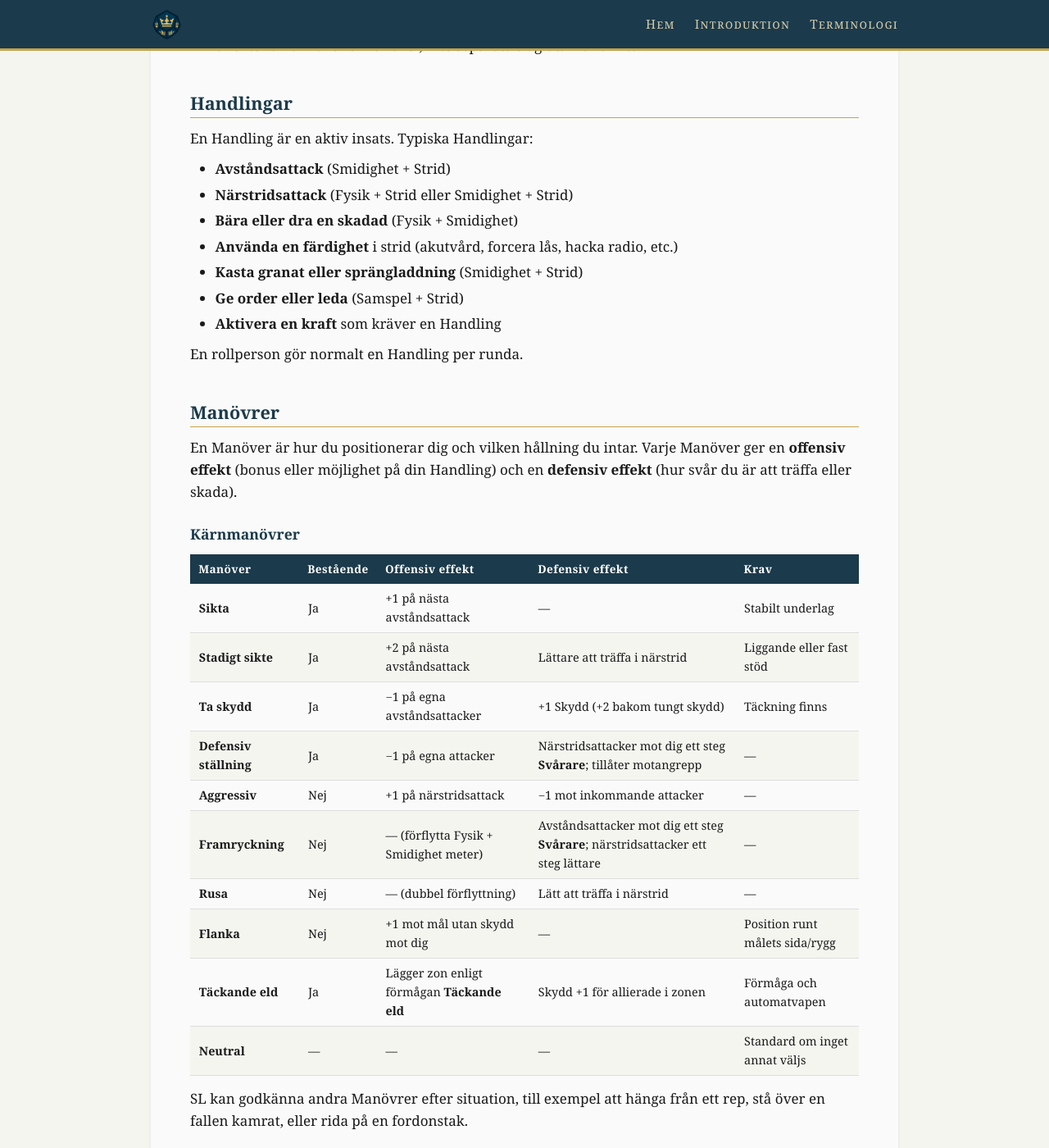
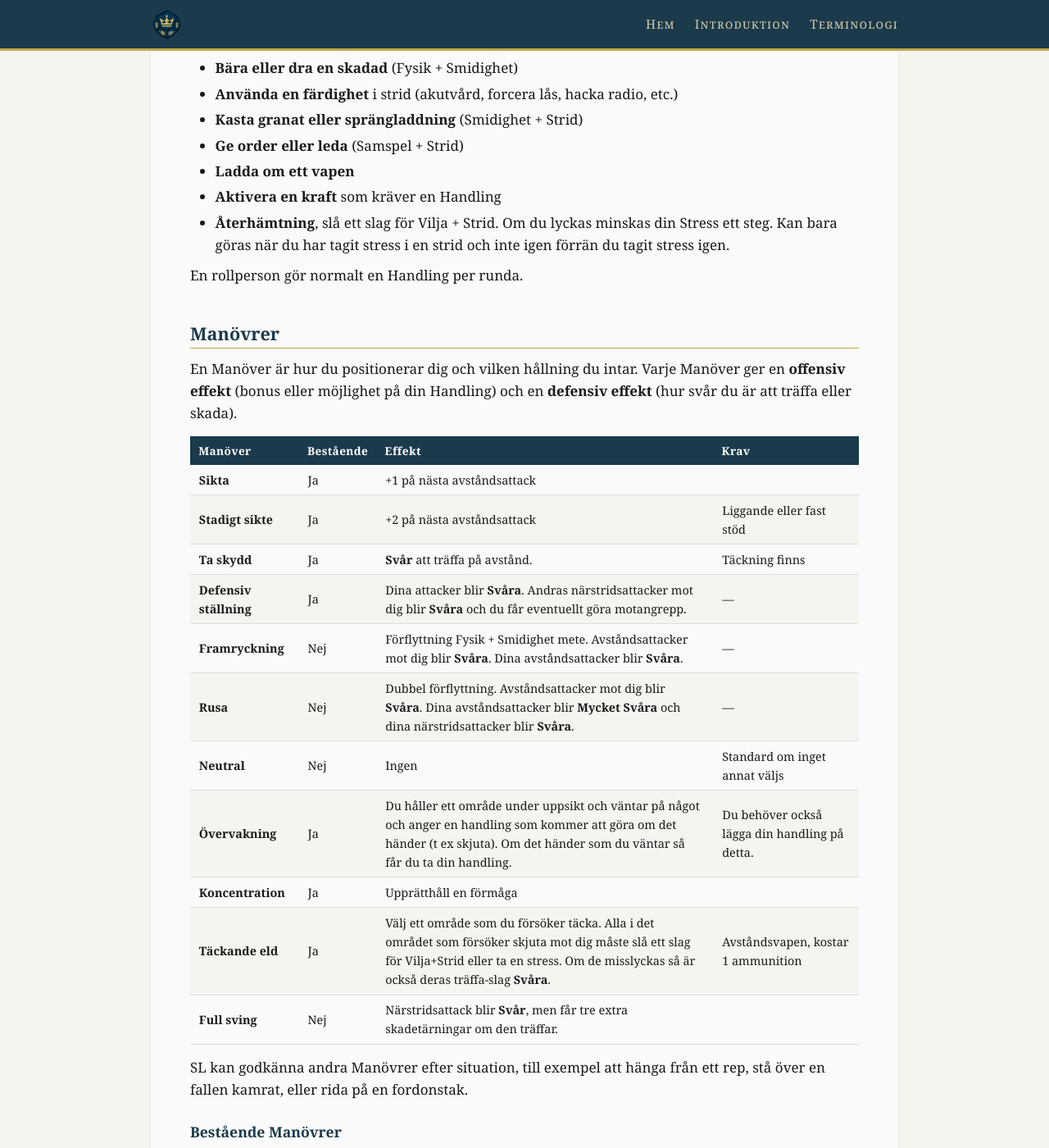
Before and after one commit to ulmus/Riket, a Jekyll site: the page built from Regler/Strid och skada.md, in a window 1280 px wide and 1400 px high, scrolled down 646 px. Shown: the whole window at 82% size. Built offline with Jekyll 4.4.1, drawn with Linux system fonts in a browser that asks for light colours; our own code applies the rules of GitHub Pages for plain Markdown files; some of the changed text lies outside the part shown.

Commit message:
Change the maneuvers around

```diff
--- a/Regler/Strid och skada.md
+++ b/Regler/Strid och skada.md
@@ -6,12 +6,7 @@ Varje strid börjar med att alla inblandade slår 1T12 och lägger till sitt vä
 
 ## Turer och handlingar
 
-Striden delas in i rundor om ca fem sekunder. På din tur gör du en **Handling** och väljer en **Manöver**. Handlingen är *vad* du gör; Manövern är *hur* du gör det och vilken hållning du har.
-
-- Du kan offra din Handling för att välja en andra Manöver samma runda (t.ex. både *Ta skydd* och *Sikta*, eller förflytta dig två gånger).
-- Du kan inte välja två Handlingar på samma tur.
-- Vissa Manövrer är **Bestående** – de behålls automatiskt mellan rundor tills du byter Manöver eller något bryter dem.
-- Defensiva Manövrer ersätter tidigare reaktioner: parad, undanmanöver och motangrepp är effekter av din aktiva Manöver, inte separata slag utanför din tur.
+Striden delas in i rundor om ca fem sekunder. På din tur gör du en **Handling** och väljer en **Manöver**. Handlingen är *vad* du gör; Manövern är *hur* du gör det och vilken hållning du har. Vissa Manövrer är **Bestående** – de behålls automatiskt mellan rundor tills du byter Manöver eller något bryter dem
 
 ## Handlingar
 
@@ -23,7 +18,9 @@ En Handling är en aktiv insats. Typiska Handlingar:
 - **Använda en färdighet** i strid (akutvård, forcera lås, hacka radio, etc.)
 - **Kasta granat eller sprängladdning** (Smidighet + Strid)
 - **Ge order eller leda** (Samspel + Strid)
+- **Ladda om ett vapen**
 - **Aktivera en kraft** som kräver en Handling
+- **Återhämtning**, slå ett slag för Vilja + Strid. Om du lyckas minskas din Stress ett steg. Kan bara göras när du har tagit stress i en strid och inte igen förrän du tagit stress igen.
 
 En rollperson gör normalt en Handling per runda.
 
@@ -31,20 +28,19 @@ En rollperson gör normalt en Handling per runda.
 
 En Manöver är hur du positionerar dig och vilken hållning du intar. Varje Manöver ger en **offensiv effekt** (bonus eller möjlighet på din Handling) och en **defensiv effekt** (hur svår du är att träffa eller skada).
 
-### Kärnmanövrer
-
-| Manöver | Bestående | Offensiv effekt | Defensiv effekt | Krav |
-| --- | --- | --- | --- | --- |
-| **Sikta** | Ja | +1 på nästa avståndsattack | — | Stabilt underlag |
-| **Stadigt sikte** | Ja | +2 på nästa avståndsattack | Lättare att träffa i närstrid | Liggande eller fast stöd |
-| **Ta skydd** | Ja | −1 på egna avståndsattacker | +1 Skydd (+2 bakom tungt skydd) | Täckning finns |
-| **Defensiv ställning** | Ja | −1 på egna attacker | Närstridsattacker mot dig ett steg **Svårare**; tillåter motangrepp | — |
-| **Aggressiv** | Nej | +1 på närstridsattack | −1 mot inkommande attacker | — |
-| **Framryckning** | Nej | — (förflytta Fysik + Smidighet meter) | Avståndsattacker mot dig ett steg **Svårare**; närstridsattacker ett steg lättare | — |
-| **Rusa** | Nej | — (dubbel förflyttning) | Lätt att träffa i närstrid | — |
-| **Flanka** | Nej | +1 mot mål utan skydd mot dig | — | Position runt målets sida/rygg |
-| **Täckande eld** | Ja | Lägger zon enligt förmågan **Täckande eld** | Skydd +1 för allierade i zonen | Förmåga och automatvapen |
-| **Neutral** | — | — | — | Standard om inget annat väljs |
+| Manöver                | Bestående | Effekt                                                                                                                                                                                                 | Krav                                          |
+| ---------------------- | --------- | ------------------------------------------------------------------------------------------------------------------------------------------------------------------------------------------------------ | --------------------------------------------- |
+| **Sikta**              | Ja        | +1 på nästa avståndsattack                                                                                                                                                                             |                                               |
+| **Stadigt sikte**      | Ja        | +2 på nästa avståndsattack                                                                                                                                                                             | Liggande eller fast stöd                      |
+| **Ta skydd**           | Ja        | **Svår** att träffa på avstånd.                                                                                                                                                                        | Täckning finns                                |
+| **Defensiv ställning** | Ja        | Dina attacker blir **Svåra**. Andras närstridsattacker mot dig blir **Svåra** och du får eventuellt göra motangrepp.                                                                                   | —                                             |
+| **Framryckning**       | Nej       | Förflyttning Fysik + Smidighet mete. Avståndsattacker mot dig blir **Svåra**. Dina avståndsattacker blir **Svåra**.                                                                                    | —                                             |
+| **Rusa**               | Nej       | Dubbel förflyttning. Avståndsattacker mot dig blir **Svåra**. Dina avståndsattacker blir **Mycket Svåra** och dina närstridsattacker blir **Svåra**.                                                   | —                                             |
+| **Neutral**            | Nej       | Ingen                                                                                                                                                                                                  | Standard om inget annat väljs                 |
+| **Övervakning**        | Ja        | Du håller ett område under uppsikt och väntar på något och anger en handling som kommer att göra om det händer (t ex skjuta). Om det händer som du väntar så får du ta din handling.                   | Du behöver också lägga din handling på detta. |
+| **Koncentration**      | Ja        | Upprätthåll en förmåga                                                                                                                                                                                 |                                               |
+| **Täckande eld**       | Ja        | Välj ett område som du försöker täcka. Alla i det området som försöker skjuta mot dig måste slå ett slag för Vilja+Strid eller ta en stress. Om de misslyckas så är också deras träffa-slag **Svåra**. | Avståndsvapen, kostar 1 ammunition            |
+| **Full sving**         | Nej       | Närstridsattack blir **Svår**, men får tre extra skadetärningar om den träffar.                                                                                                                        |                                               |
 
 SL kan godkänna andra Manövrer efter situation, till exempel att hänga från ett rep, stå över en fallen kamrat, eller rida på en fordonstak.
 
@@ -57,15 +53,15 @@ En **Bestående Manöver** varar utan omval runda efter runda. Den bryts om du:
 - tappar förutsättningen (t.ex. ditt skydd förstörs, stödet glider undan),
 - förflyttar dig längre än ett steg från din position.
 
-Att återta en Bestående Manöver är en ny Manöver-slot på en kommande tur.
+Att återta en Bestående Manöver kräver en ny Manöver på en kommande tur.
 
 ### Försvar mot attacker
 
 Du behöver inte slå separata försvarsslag. Din aktiva Manöver avgör försvaret:
 
-- **Ta skydd** ger Skydd som drar av KP-skada (se *Applicera skydd* nedan).
-- **Defensiv ställning** gör närstridsattacker mot dig *ett steg svårare* och ger rätt till ett motangrepp mot en motståndare som missar (Smidighet + Strid; ingen extra Handling krävs).
-- **Framryckning** och **Rusa** gör dig till ett rörligt mål: avståndsattacker mot dig blir ett steg svårare men närstridsattacker ett steg lättare.
+- **Ta skydd** gör att attacker mot dig blir **Svåra**.
+- **Defensiv ställning** gör närstridsattacker mot dig **Svåra** och ger rätt till ett motangrepp mot en motståndare som missar (Smidighet + Strid; ingen extra Handling krävs).
+- **Framryckning** och **Rusa** gör dig till ett rörligt mål: avståndsattacker mot dig blir **Svåra**.
 - **Neutral** ger inga försvarseffekter.
 
 En karaktär som saknar aktiv Manöver (t.ex. överraskad, kullstött, medvetslös) försvarar sig inte. Attacker mot målet är då ett steg lättare.
@@ -149,9 +145,9 @@ Kritiska träffar ger effekter som blödning, brutna ben, eller döende – oavs
 > Vakten (Fysik 2, Tålighet 2) har nu tagit 3 KP skada och är Sårad (tröskeln är > 2) och tar därför 1 Stress och alla hans handlingar blir ett steg svårare.
 > Dessutom visade en tärning **12** – kritisk träff! Anton slår 1T12 och får en 7. Med Skada +1 (pistol) blir totalen **8**. Han slår på tabellen för **Skjutvapen** och får effekt 8: *Genomskjuten axel*.
 
-> **Bestående Manöver – skarpskytt på tak:** **Lovisa** ligger på ett plåttak över Snegurka-stationen. Runda 1 väljer hon Manöver **Stadigt sikte** (Bestående) och offrar sin Handling för en andra Manöver: **Sikta**. Runda 2 är båda Manövrerna kvar – hon gör Handling **Avståndsattack** med gevär och får +2 (Stadigt sikte) och +1 (Sikta) på slaget. När hon träffas av retureld rundan därpå bryts bägge Manövrerna och hon måste välja nya.
+> **Bestående Manöver – skarpskytt på tak:** **Hedda** ligger på ett plåttak över den östtyska polisstationen. Runda 1 väljer hon Manöver **Stadigt sikte** (Bestående) och offrar sin Handling för en andra Manöver: **Sikta**. Runda 2 är båda Manövrerna kvar – hon gör Handling **Avståndsattack** med gevär och får +2 (Stadigt sikte) och +1 (Sikta) på slaget. När hon träffas av retureld rundan därpå bryts bägge Manövrerna och hon måste välja nya.
 
-> **Defensiv ställning istället för parad:** **Kasimir** möter en GRU-officer med bajonett i en trång tågkupé. Han väljer Manöver **Defensiv ställning** och Handling **Närstridsattack**. Officerens anfall blir ett steg svårare och misslyckas med en framgång. Kasimirs Defensiva ställning ger honom rätt till ett motangrepp (Smidighet + Strid) utan att använda någon ny Handling – ett mekaniskt uttryck för samma idé som en parad med ripost.
+> **Defensiv ställning:** **Günther** möter en GRU-officer med bajonett i en trång tågkupé. Han väljer Manöver **Defensiv ställning** och Handling **Närstridsattack**. Officerens anfall blir ett steg svårare och misslyckas med en framgång. Günthers Defensiva ställning ger honom rätt till ett motangrepp (Smidighet + Strid) utan att använda någon ny Handling, men den är **Svår**.
 
 ## Effekter av skada
 
```
